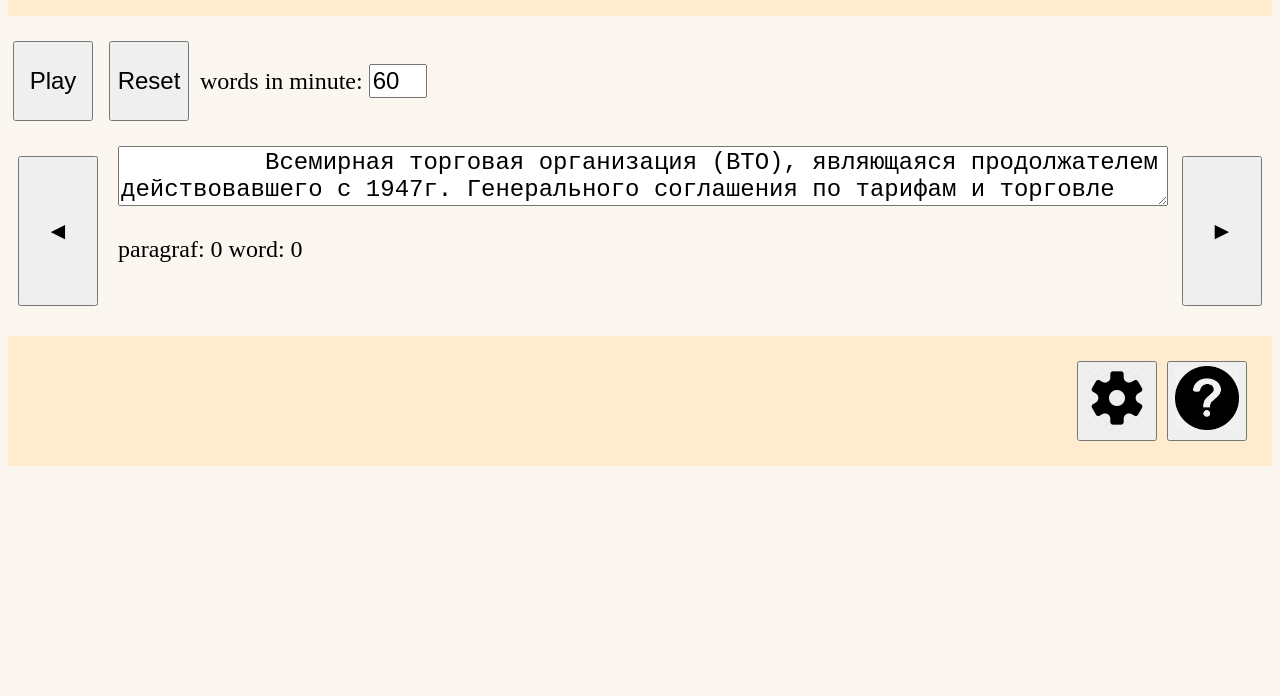
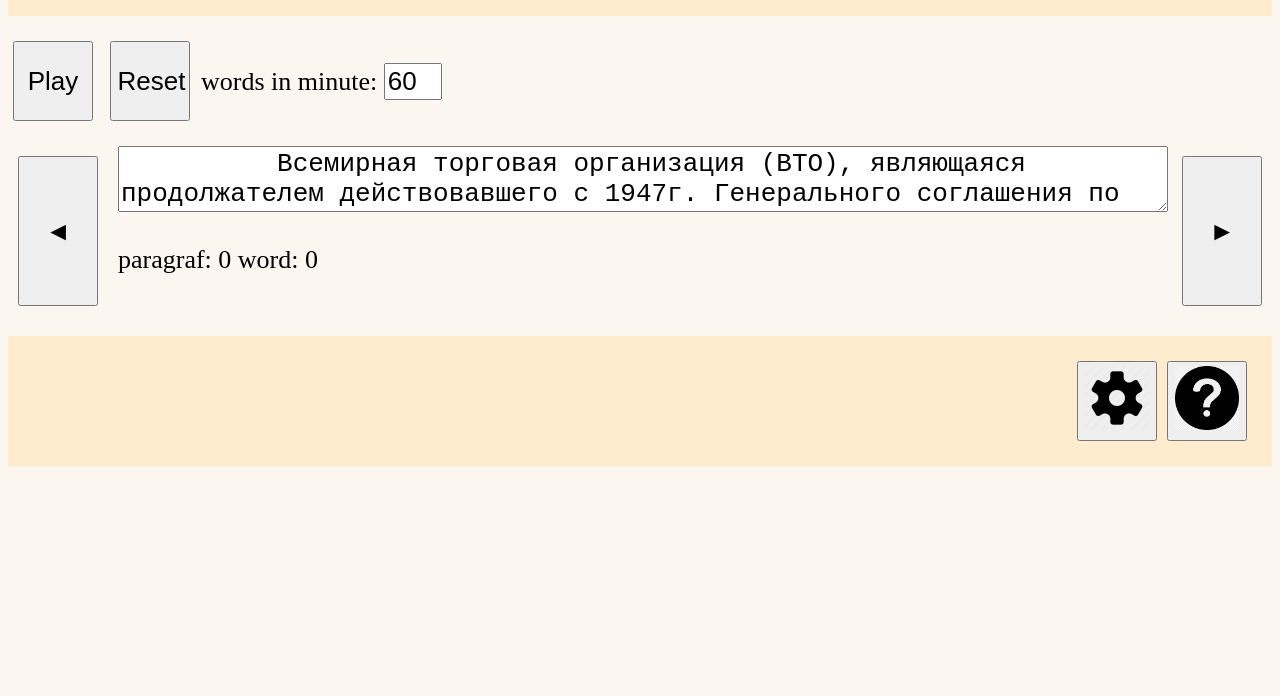
Before and after one commit to shiroyashiro1/slidersread.io, a plain HTML site: page index.html in a window 1280 px wide. Shown: the part 104-800 px from the top of the page. Drawn offline with Linux system fonts and the light colour scheme.

Commit message:
stylesheet changes

```diff
--- a/style.css
+++ b/style.css
@@ -3,7 +3,7 @@ body {
 }
 
 button {
-	font-size: 24px;
+	font-size: 26px;
 	height: 80px;
 	width: 80px;
 	margin: 5px;
@@ -35,7 +35,7 @@ footer {
 .msg_block {
 	background-color: rgba(58, 58, 58, 1.0);
 	color: rgba(207, 235, 221, 1.0);
-	font-size: 24px;
+	font-size: 32px;
 	font-weight: bold;
 	position: absolute;
 	top: 30%;
@@ -53,7 +53,7 @@ footer {
 }
 
 #text_slider {
-	font-size: 32px;
+	font-size: 36px;
 	font-weight: bold;
 	position: absolute;
 	top: 32px;
@@ -101,7 +101,7 @@ footer {
 }
 
 #atext {
-	font-size: 24px;
+	font-size: 26px;
 	width: 100%;
 	height: auto;
 	margin: 20px 10px;
@@ -109,17 +109,17 @@ footer {
 
 #text_container {
 	width: 100%;
-	font-size: 24px;
+	font-size: 26px;
 }
 
 #reading_speed {
 	width: 50px;
-	font-size: 24px;
+	font-size: 26px;
 }
 
 /* CONTROL PANEL */
 
 #control_panel {
 	margin-top: 20px;
-	font-size: 24px;
+	font-size: 26px;
 }
```
